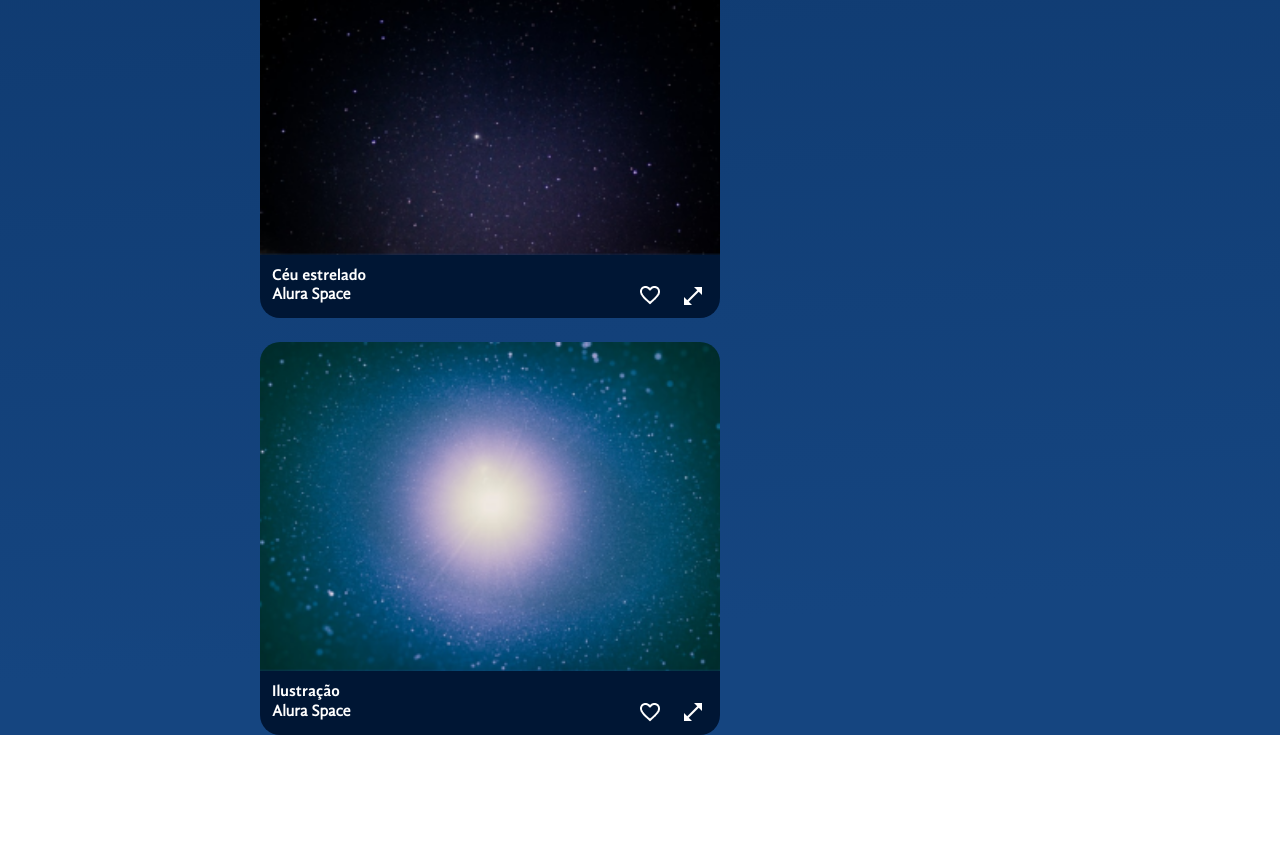
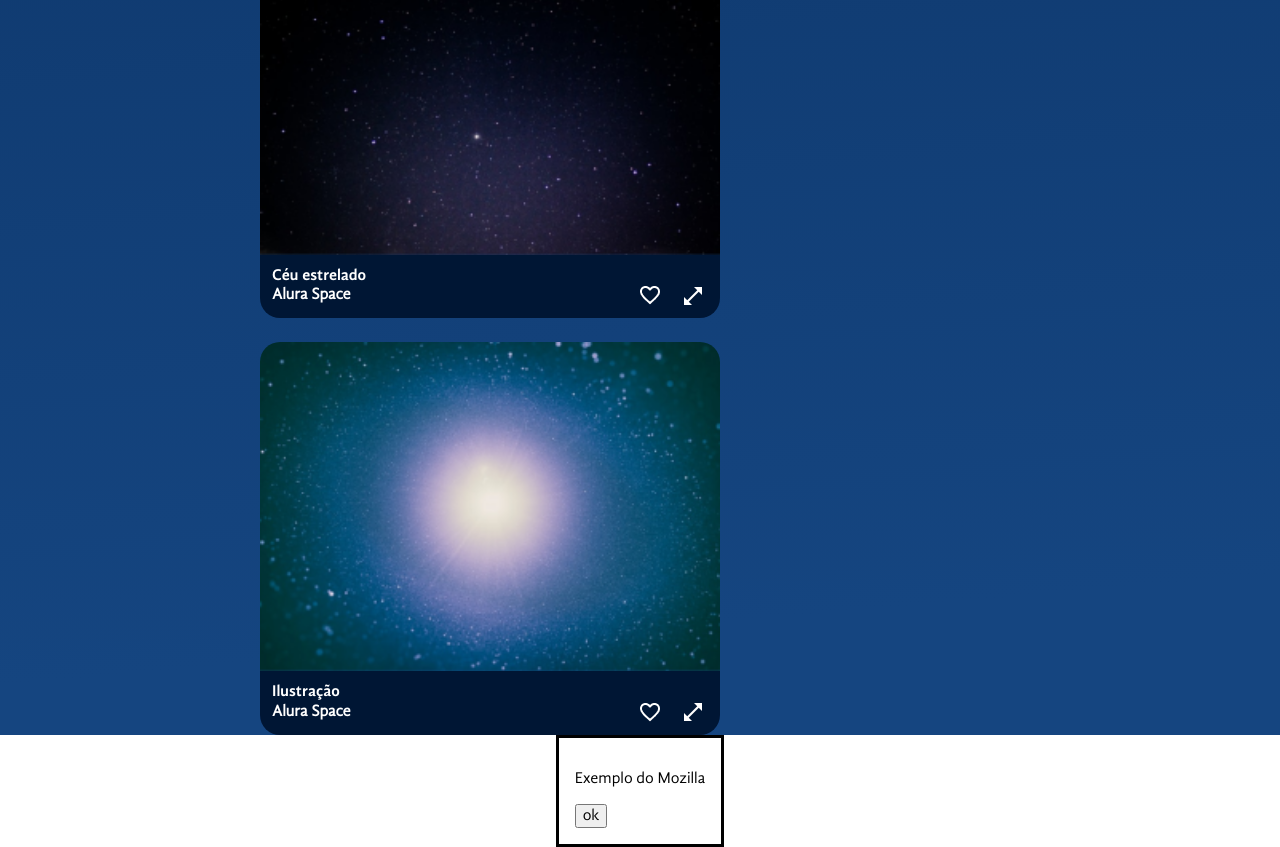
Before and after one commit to raniel-lopes/SpaceApp, a React (Vite) app: page / in a window 1280 px wide. Shown: the part 4127-4974 px from the top of the page. Before the commit the page ends 4862 px from the top, so only its background shows below. Built offline with nearby package versions, Linux system fonts and the light colour scheme.

Commit message:
Criando a ModalZoom

```diff
--- a/src/App.jsx
+++ b/src/App.jsx
@@ -8,6 +8,7 @@
 
 import fotos from './fotos.json'
 import { useState } from "react"
+import ModalZoom from "./Componentes/ModalZoom"
 
 const FundoGradiente = styled.div`
   background: var(--Gradiente-fundo, linear-gradient(175deg, #041833 4.16%, #04244F 48%, #154580 96.76%));
@@ -48,6 +49,7 @@
           </ConteudoGaleria>
         </MainContainer>
       </AppContainer>
+      <ModalZoom />
     </FundoGradiente>
   )
 }
--- /dev/null
+++ b/src/Componentes/ModalZoom/index.jsx
@@ -0,0 +1,14 @@
+const ModalZoom = () => {
+    return (
+        <>
+            <dialog open>
+                <p>Exemplo do Mozilla</p>
+                <form method="dialog">
+                    <button type="submit">ok</button>
+                </form>
+            </dialog>
+        </>
+    )
+}
+
+export default ModalZoom
```
